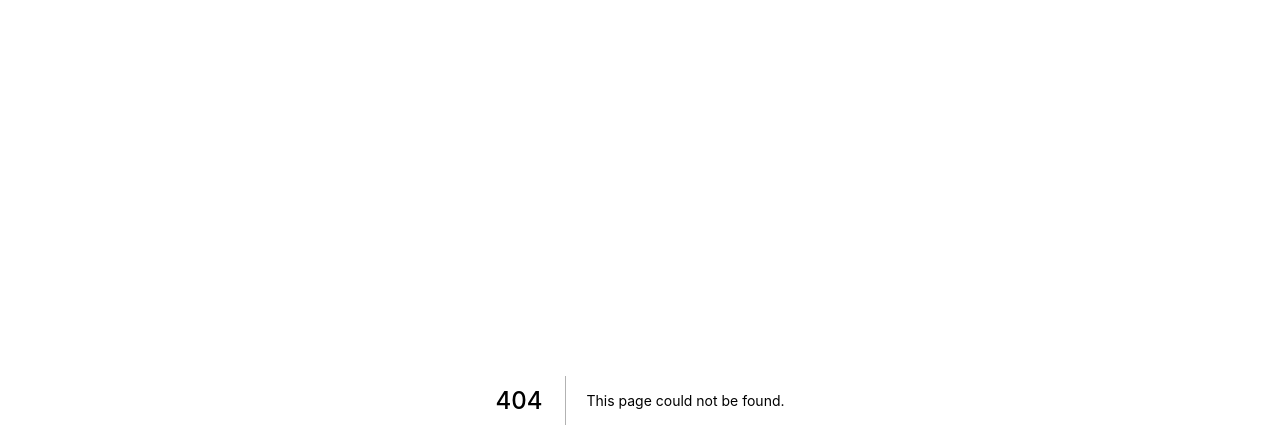
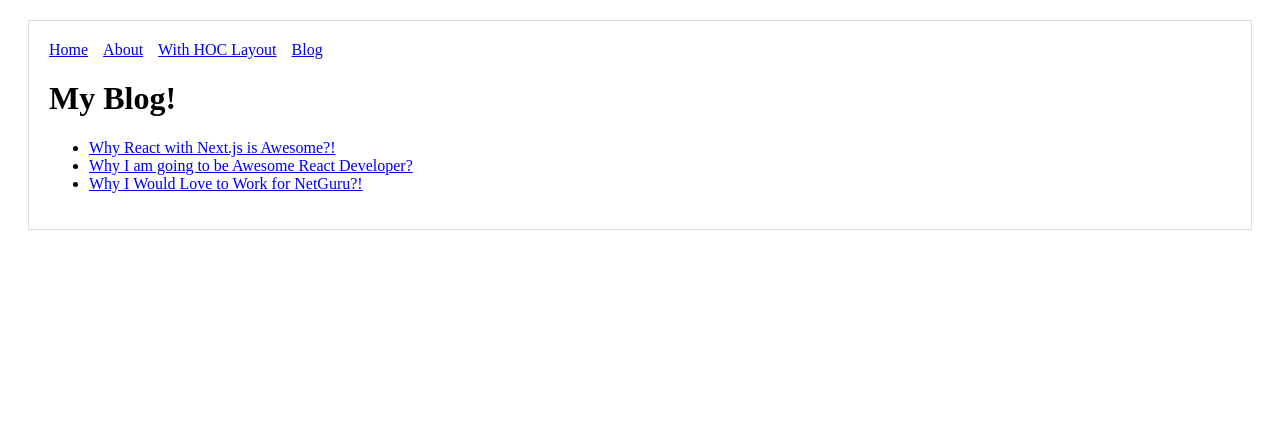
Before and after one commit to Thinkershine/NextJS-Checkout, a Next.js app: page /blog in a window 1280 px wide. Before the commit this address had no page. Shown: the top 448 px of the page. Built offline with nearby package versions, Linux system fonts and the light colour scheme.

Commit message:
Add Blog with Query String Links

```diff
--- a/components/header.js
+++ b/components/header.js
@@ -15,6 +15,9 @@ const Header = () => (
     <Link href="/messageWithHOCLayout">
       <a style={linkStyle}>With HOC Layout</a>
     </Link>
+    <Link href="/blog">
+      <a style={linkStyle}>Blog</a>
+    </Link>
   </div>
 );
 
--- /dev/null
+++ b/pages/blog.js
@@ -0,0 +1,22 @@
+import withLayout from './../components/layoutAsHigherOrderComponent';
+import Link from "next/link";
+
+// Create Link with Query String
+const PostLink = props => (
+    <li>
+        <Link href={`/post?title=${props.title}`}>
+            <a>{props.title}</a>
+        </Link>
+    </li>
+);
+
+const Blog = () => <div>
+    <h1>My Blog!</h1>
+    <ul>
+        <PostLink title="Why React with Next.js is Awesome?!"/>
+        <PostLink title="Why I am going to be Awesome React Developer?"/>
+        <PostLink title="Why I Would Love to Work for NetGuru?!"/>
+    </ul>
+</div>
+
+export default withLayout(Blog);
```
